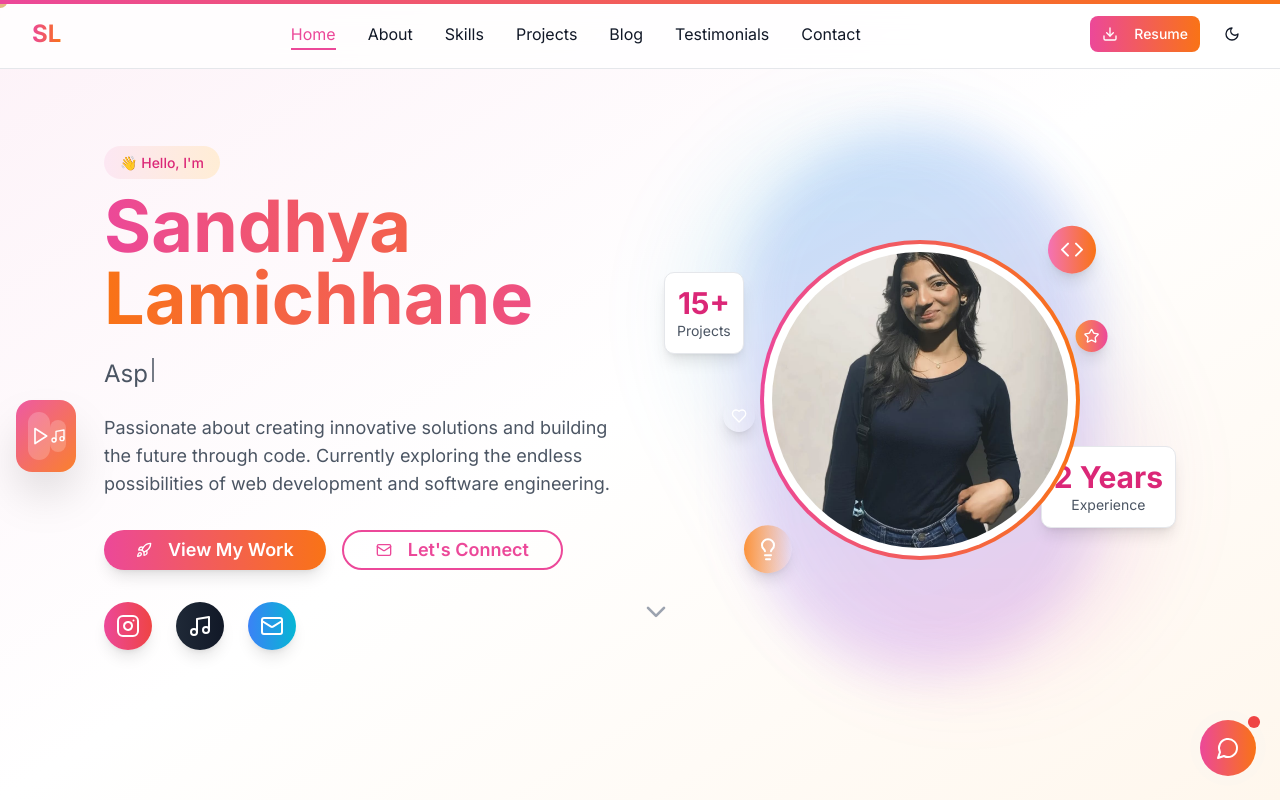
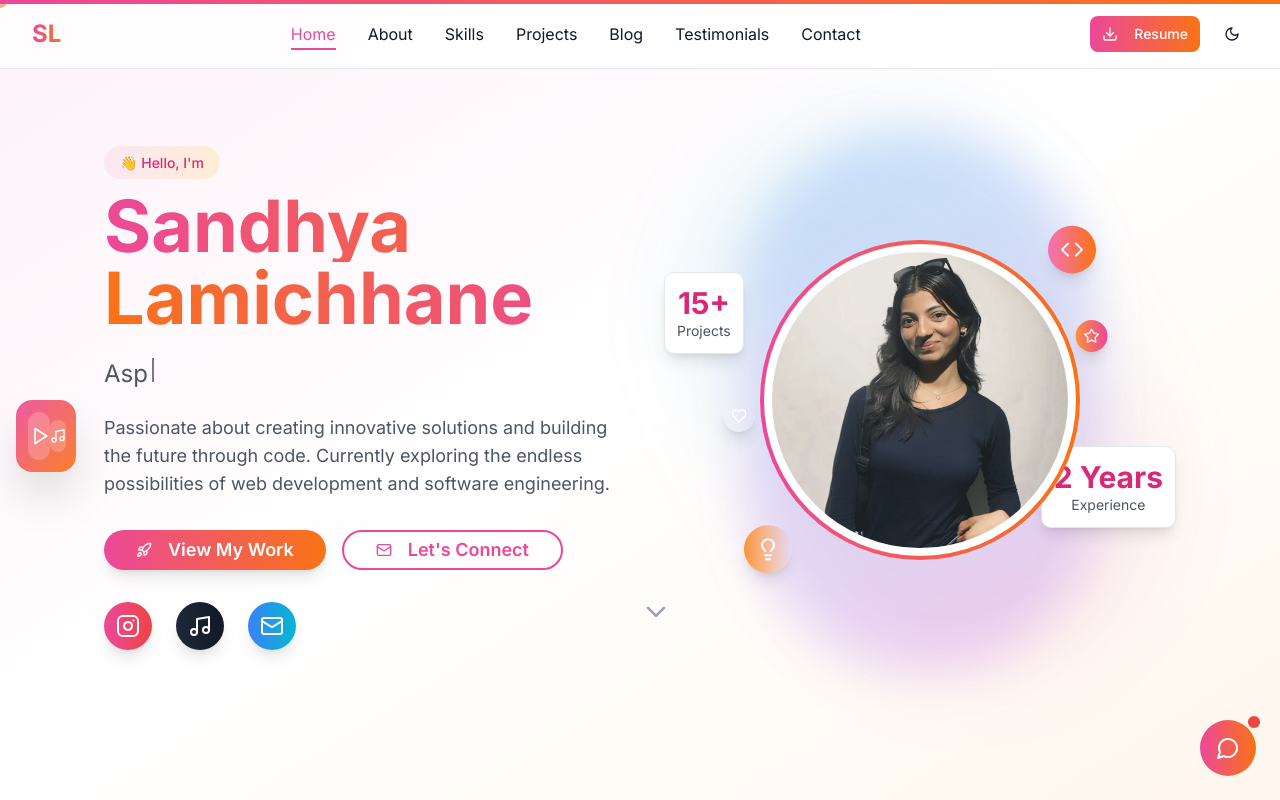
Before and after one commit to Sand-y125/Sandhya-protfolio, a Next.js app: page / in a window 1280 px wide. Shown: the top 800 px of the page. Built offline with nearby package versions, Linux system fonts and the light colour scheme.

Commit message:
Updated image height for profile photo

```diff
--- a/app/page.tsx
+++ b/app/page.tsx
@@ -1033,13 +1033,13 @@ export default function Portfolio() {
                   {/* Main photo container */}
                   <motion.div whileHover={{ scale: 1.05 }} className="relative z-10 w-80 h-80 mx-auto">
   <div className="absolute inset-0 bg-gradient-to-r from-pink-500 to-orange-500 rounded-full p-1">
-                      <div className="w-full h-full bg-white dark:bg-gray-900 rounded-full p-2">
+    <div className="w-full h-full bg-white dark:bg-gray-900 rounded-full overflow-hidden p-2">
       <Image
-                          src="/sandy.jpg?height=300&width=300"
+        src="/sandy.jpg"
         alt="Sandhya Lamichhane"
         width={300}
         height={300}
-                          className="w-full h-full object-cover rounded-full"
+        className="w-full h-full object-top object-cover rounded-full"
         priority
       />
                       </div>
```
Lines whose indentation alone changed are shown as unchanged.
